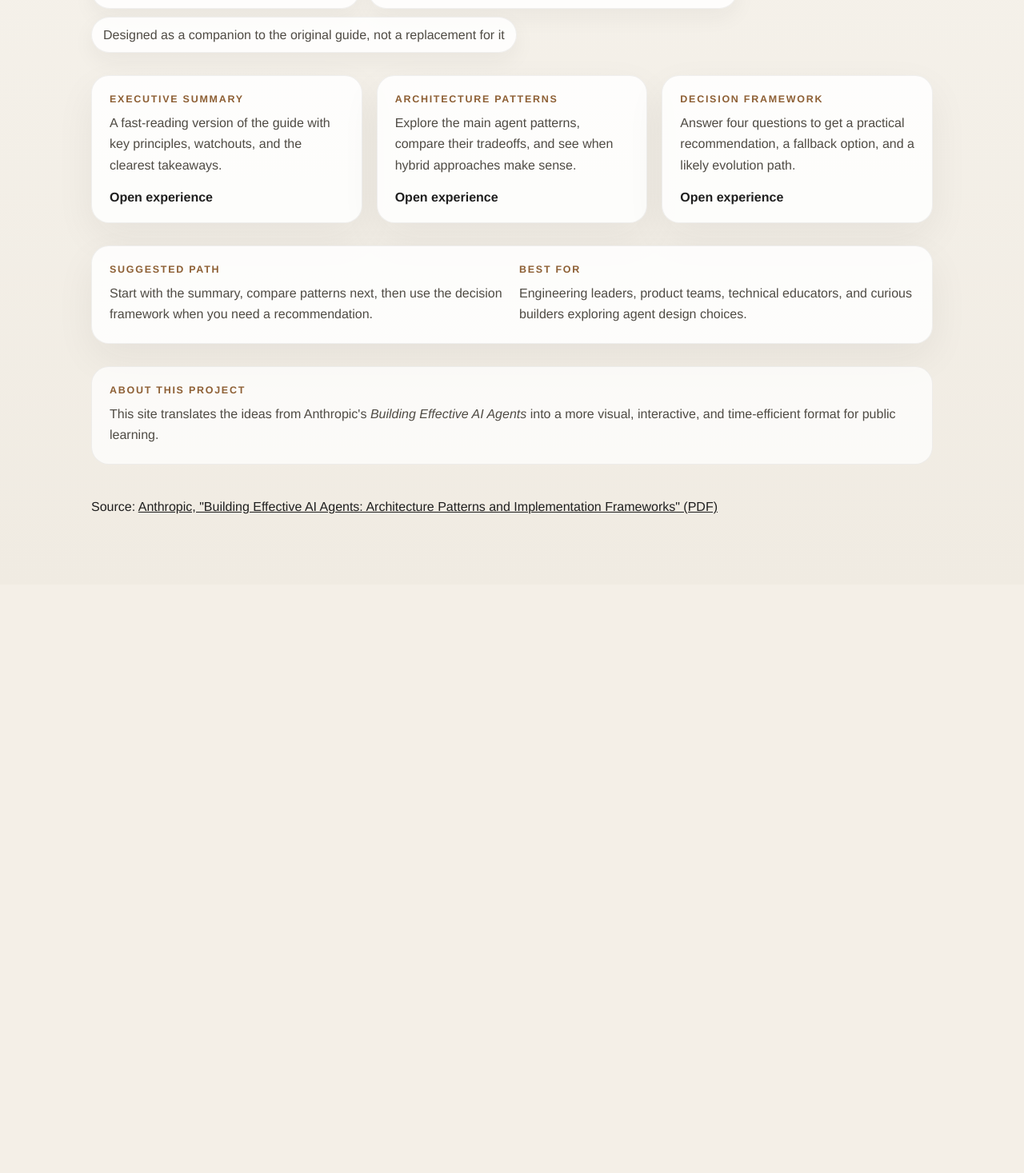
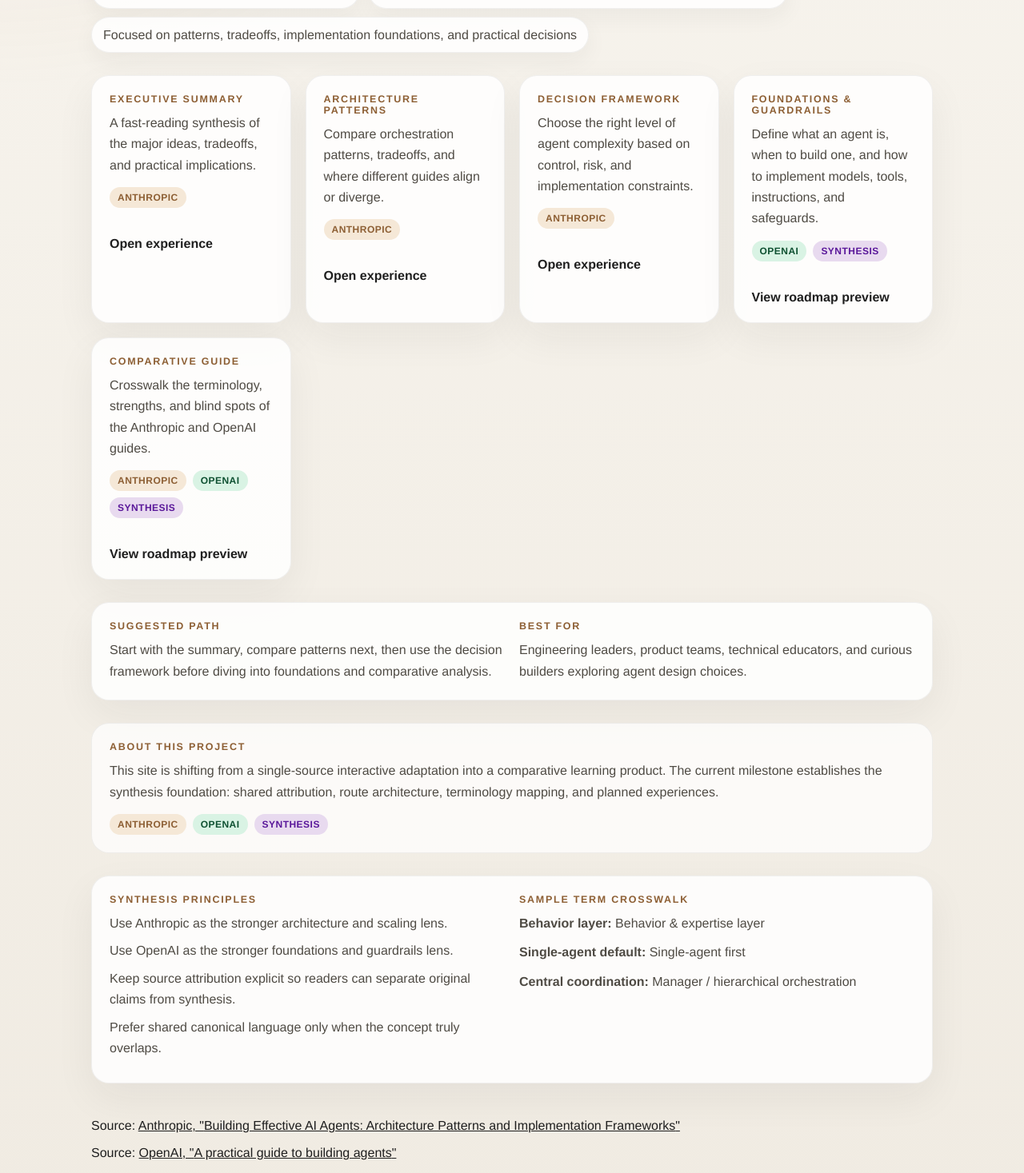
Before and after one commit to Better-Software-Foundation/building-effective-ai-agents, a React (Vite) app: page / in a window 1280 px wide. Shown: the part 583-2050 px from the top of the page at 80% size. Before the commit the page ends 1314 px from the top, so only its background shows below. Built offline with nearby package versions, Linux system fonts and the light colour scheme.

Commit message:
Add synthesis foundation and route architecture

```diff
--- a/src/App.jsx
+++ b/src/App.jsx
@@ -1,49 +1,73 @@
 import { Link, Route, Routes, useLocation } from "react-router-dom";
 import { Analytics } from "@vercel/analytics/react";
+import SourceBadge from "./components/SourceBadge";
+import {
+  routeArchitecture,
+  sourceRegistry,
+  synthesisPrinciples,
+  terminologyCrosswalk,
+} from "./content/synthesisModel";
 import ExecutiveSummary from "../ai-agent-executive-summary.jsx";
 import ArchitecturePatterns from "../ai-agent-architecture-patterns.jsx";
 import DecisionFramework from "../ai-agent-decision-framework.jsx";
 
-const experiences = [
-  {
-    path: "/summary",
-    title: "Executive Summary",
-    description:
-      "A fast-reading version of the guide with key principles, watchouts, and the clearest takeaways.",
-  },
-  {
-    path: "/patterns",
-    title: "Architecture Patterns",
-    description:
-      "Explore the main agent patterns, compare their tradeoffs, and see when hybrid approaches make sense.",
-  },
-  {
-    path: "/decision",
-    title: "Decision Framework",
-    description:
-      "Answer four questions to get a practical recommendation, a fallback option, and a likely evolution path.",
-  },
-];
-
-const sourceUrl =
-  "https://resources.anthropic.com/hubfs/Building%20Effective%20AI%20Agents-%20Architecture%20Patterns%20and%20Implementation%20Frameworks.pdf";
-
 const quickPoints = [
   "Built for people who need the big ideas fast",
-  "Focused on agent patterns, tradeoffs, and practical decisions",
-  "Designed as a companion to the original guide, not a replacement for it",
+  "Now expanding toward a synthesis of Anthropic and OpenAI guidance",
+  "Focused on patterns, tradeoffs, implementation foundations, and practical decisions",
 ];
 
 const visitorGuidance = [
   {
     label: "Suggested Path",
-    text: "Start with the summary, compare patterns next, then use the decision framework when you need a recommendation.",
+    text: "Start with the summary, compare patterns next, then use the decision framework before diving into foundations and comparative analysis.",
   },
   {
     label: "Best For",
     text: "Engineering leaders, product teams, technical educators, and curious builders exploring agent design choices.",
   },
 ];
+
+const liveExperiences = routeArchitecture.filter((item) => item.status === "live");
+const sourceList = [sourceRegistry.anthropic, sourceRegistry.openai];
+
+function PlannedExperiencePage({ title, summary, plannedSections, sourceIds }) {
+  return (
+    <main className="shell" style={{ display: "grid", gap: 22 }}>
+      <section className="hero">
+        <p className="eyebrow">Planned Experience</p>
+        <h1 style={{ maxWidth: "none" }}>{title}</h1>
+        <p className="hero-copy">{summary}</p>
+        <div style={{ display: "flex", flexWrap: "wrap", gap: 8, marginTop: 18 }}>
+          {sourceIds.map((sourceId) => (
+            <SourceBadge key={sourceId} sourceId={sourceId} />
+          ))}
+        </div>
+      </section>
+
+      <section className="guidance-panel">
+        <div>
+          <p className="panel-label">Why this page exists</p>
+          <p className="panel-text">
+            This route is part of the new synthesis architecture. It will help
+            bridge the current Anthropic-focused app with OpenAI&apos;s practical
+            implementation guidance.
+          </p>
+        </div>
+        <div>
+          <p className="panel-label">Planned sections</p>
+          <div className="panel-text">
+            {plannedSections.map((section) => (
+              <p key={section} style={{ margin: "0 0 6px" }}>
+                {section}
+              </p>
+            ))}
+          </div>
+        </div>
+      </section>
+    </main>
+  );
+}
 
 function HomePage() {
   return (
@@ -52,9 +76,10 @@ function HomePage() {
         <p className="eyebrow">Better Software Foundation</p>
         <h1>Building Effective AI Agents</h1>
         <p className="hero-copy">
-          Three interactive experiences for readers who want the core ideas,
-          architecture choices, and decision logic from Anthropic&apos;s guide
-          without having to work through the entire document in one sitting.
+          An interactive guide that began as an adaptation of Anthropic&apos;s
+          framework and is now evolving into a synthesized learning experience
+          across Anthropic and OpenAI guidance on agent design, implementation,
+          and safety.
         </p>
         <div className="hero-actions">
           <Link className="primary-link" to="/summary">
@@ -78,13 +103,32 @@ function HomePage() {
       </section>
 
       <section className="card-grid">
-        {experiences.map((item) => (
+        {routeArchitecture.map((item) => (
           <article key={item.path} className="experience-card">
             <p className="card-kicker">{item.title}</p>
             <p className="card-text">{item.description}</p>
+            <div
+              style={{
+                display: "flex",
+                flexWrap: "wrap",
+                gap: 8,
+                marginTop: 14,
+                marginBottom: 18,
+              }}
+            >
+              {item.sourceIds.map((sourceId) => (
+                <SourceBadge key={sourceId} sourceId={sourceId} />
+              ))}
+            </div>
+            {item.status === "live" ? (
               <Link className="card-link" to={item.path}>
                 Open experience
               </Link>
+            ) : (
+              <Link className="card-link" to={item.path}>
+                View roadmap preview
+              </Link>
+            )}
           </article>
         ))}
       </section>
@@ -101,19 +145,50 @@ function HomePage() {
       <section className="source-panel">
         <p className="panel-label">About This Project</p>
         <p className="panel-text">
-          This site translates the ideas from Anthropic&apos;s{" "}
-          <em>Building Effective AI Agents</em> into a more visual,
-          interactive, and time-efficient format for public learning.
+          This site is shifting from a single-source interactive adaptation into
+          a comparative learning product. The current milestone establishes the
+          synthesis foundation: shared attribution, route architecture,
+          terminology mapping, and planned experiences.
         </p>
+        <div style={{ display: "flex", flexWrap: "wrap", gap: 8, marginTop: 14 }}>
+          <SourceBadge sourceId="anthropic" />
+          <SourceBadge sourceId="openai" />
+          <SourceBadge sourceId="synthesis" />
+        </div>
+      </section>
+
+      <section className="guidance-panel">
+        <div>
+          <p className="panel-label">Synthesis principles</p>
+          <div className="panel-text">
+            {synthesisPrinciples.map((item) => (
+              <p key={item} style={{ margin: "0 0 8px" }}>
+                {item}
+              </p>
+            ))}
+          </div>
+        </div>
+        <div>
+          <p className="panel-label">Sample term crosswalk</p>
+          <div className="panel-text">
+            {terminologyCrosswalk.slice(0, 3).map((item) => (
+              <p key={item.concept} style={{ margin: "0 0 10px" }}>
+                <strong>{item.concept}:</strong> {item.canonical}
+              </p>
+            ))}
+          </div>
+        </div>
       </section>
 
       <footer className="site-footer">
-        <p className="footer-text">
+        {sourceList.map((source) => (
+          <p key={source.id} className="footer-text">
             Source:{" "}
-          <a href={sourceUrl} target="_blank" rel="noreferrer">
-            Anthropic, &quot;Building Effective AI Agents: Architecture Patterns and Implementation Frameworks&quot; (PDF)
+            <a href={source.url} target="_blank" rel="noreferrer">
+              {source.label}, &quot;{source.title}&quot;
             </a>
           </p>
+        ))}
       </footer>
     </main>
   );
@@ -133,7 +208,7 @@ function SiteNav() {
           <Link className={location.pathname === "/" ? "active" : ""} to="/">
             Home
           </Link>
-          {experiences.map((item) => (
+          {liveExperiences.map((item) => (
             <Link
               key={item.path}
               className={location.pathname === item.path ? "active" : ""}
@@ -150,6 +225,9 @@ function SiteNav() {
 }
 
 export default function App() {
+  const foundations = routeArchitecture.find((item) => item.path === "/foundations");
+  const compare = routeArchitecture.find((item) => item.path === "/compare");
+
   return (
     <div className="app-frame">
       <SiteNav />
@@ -158,6 +236,28 @@ export default function App() {
         <Route path="/summary" element={<ExecutiveSummary />} />
         <Route path="/patterns" element={<ArchitecturePatterns />} />
         <Route path="/decision" element={<DecisionFramework />} />
+        <Route
+          path="/foundations"
+          element={
+            <PlannedExperiencePage
+              title={foundations.title}
+              summary={foundations.description}
+              plannedSections={foundations.plannedSections}
+              sourceIds={foundations.sourceIds}
+            />
+          }
+        />
+        <Route
+          path="/compare"
+          element={
+            <PlannedExperiencePage
+              title={compare.title}
+              summary={compare.description}
+              plannedSections={compare.plannedSections}
+              sourceIds={compare.sourceIds}
+            />
+          }
+        />
       </Routes>
       <Analytics />
     </div>
--- /dev/null
+++ b/src/components/SourceBadge.jsx
@@ -0,0 +1,28 @@
+import { sourceRegistry } from "../content/synthesisModel";
+
+export default function SourceBadge({ sourceId }) {
+  const source = sourceRegistry[sourceId];
+
+  if (!source) return null;
+
+  return (
+    <span
+      style={{
+        display: "inline-flex",
+        alignItems: "center",
+        gap: 6,
+        minHeight: 26,
+        padding: "0 10px",
+        borderRadius: 999,
+        background: source.background,
+        color: source.color,
+        fontSize: 12,
+        fontWeight: 700,
+        letterSpacing: "0.04em",
+        textTransform: "uppercase",
+      }}
+    >
+      {source.shortLabel}
+    </span>
+  );
+}
--- /dev/null
+++ b/src/content/synthesisModel.js
@@ -0,0 +1,159 @@
+export const sourceRegistry = {
+  anthropic: {
+    id: "anthropic",
+    label: "Anthropic",
+    shortLabel: "Anthropic",
+    color: "#8D5F34",
+    background: "#F5E8D7",
+    url: "https://resources.anthropic.com/hubfs/Building%20Effective%20AI%20Agents-%20Architecture%20Patterns%20and%20Implementation%20Frameworks.pdf",
+    title:
+      "Building Effective AI Agents: Architecture Patterns and Implementation Frameworks",
+  },
+  openai: {
+    id: "openai",
+    label: "OpenAI",
+    shortLabel: "OpenAI",
+    color: "#0F5132",
+    background: "#D9F3E4",
+    url: "https://openai.com/index/a-practical-guide-to-building-agents/",
+    title: "A practical guide to building agents",
+  },
+  both: {
+    id: "both",
+    label: "Both",
+    shortLabel: "Both",
+    color: "#1F3C88",
+    background: "#DCE7FF",
+  },
+  synthesis: {
+    id: "synthesis",
+    label: "Synthesis",
+    shortLabel: "Synthesis",
+    color: "#5A189A",
+    background: "#E8DAEF",
+  },
+};
+
+export const routeArchitecture = [
+  {
+    path: "/summary",
+    title: "Executive Summary",
+    description:
+      "A fast-reading synthesis of the major ideas, tradeoffs, and practical implications.",
+    status: "live",
+    sourceIds: ["anthropic"],
+    role: "High-level framing and takeaways",
+  },
+  {
+    path: "/patterns",
+    title: "Architecture Patterns",
+    description:
+      "Compare orchestration patterns, tradeoffs, and where different guides align or diverge.",
+    status: "live",
+    sourceIds: ["anthropic"],
+    role: "Architecture options and tradeoffs",
+  },
+  {
+    path: "/decision",
+    title: "Decision Framework",
+    description:
+      "Choose the right level of agent complexity based on control, risk, and implementation constraints.",
+    status: "live",
+    sourceIds: ["anthropic"],
+    role: "Decision support and recommended next step",
+  },
+  {
+    path: "/foundations",
+    title: "Foundations & Guardrails",
+    description:
+      "Define what an agent is, when to build one, and how to implement models, tools, instructions, and safeguards.",
+    status: "planned",
+    sourceIds: ["openai", "synthesis"],
+    role: "Implementation fundamentals and safety",
+    plannedSections: [
+      "What is an agent?",
+      "When should you build one?",
+      "Model, tools, and instructions",
+      "Guardrails and human intervention",
+    ],
+  },
+  {
+    path: "/compare",
+    title: "Comparative Guide",
+    description:
+      "Crosswalk the terminology, strengths, and blind spots of the Anthropic and OpenAI guides.",
+    status: "planned",
+    sourceIds: ["anthropic", "openai", "synthesis"],
+    role: "Cross-source synthesis and comparison",
+    plannedSections: [
+      "Terminology crosswalk",
+      "Breadth versus depth matrix",
+      "Source-specific strengths",
+      "What the synthesis adds",
+    ],
+  },
+];
+
+export const terminologyCrosswalk = [
+  {
+    concept: "Behavior layer",
+    anthropic: "Skills",
+    openai: "Instructions",
+    canonical: "Behavior & expertise layer",
+    relationship: "Partial overlap",
+    note:
+      "OpenAI instructions define behavior directly; Anthropic skills package reusable expertise, workflows, and often instruction-like guidance.",
+  },
+  {
+    concept: "Single-agent default",
+    anthropic: "Single agent; start simple",
+    openai: "Single-agent systems; maximize one agent first",
+    canonical: "Single-agent first",
+    relationship: "Strong alignment",
+    note:
+      "Both guides recommend maximizing one capable agent before introducing orchestration overhead.",
+  },
+  {
+    concept: "Central coordination",
+    anthropic: "Hierarchical / supervisory systems",
+    openai: "Manager pattern (agents as tools)",
+    canonical: "Manager / hierarchical orchestration",
+    relationship: "Near-equivalent",
+    note:
+      "Both describe one central agent coordinating specialist capabilities, though the OpenAI framing is more SDK-oriented.",
+  },
+  {
+    concept: "Peer delegation",
+    anthropic: "Collaborative / peer-to-peer systems",
+    openai: "Decentralized handoffs",
+    canonical: "Decentralized handoff pattern",
+    relationship: "Related, not identical",
+    note:
+      "OpenAI emphasizes handoff control flow between peers; Anthropic emphasizes emergent collaboration and multi-perspective coordination.",
+  },
+  {
+    concept: "Safety layer",
+    anthropic: "Watchouts, observability, governance",
+    openai: "Guardrails, tripwires, human intervention",
+    canonical: "Operational safety and control layer",
+    relationship: "Complementary",
+    note:
+      "Anthropic covers strategic operational risks; OpenAI goes deeper on implementation guardrails and intervention triggers.",
+  },
+  {
+    concept: "Tooling model",
+    anthropic: "Toolkit and skills",
+    openai: "Tools: data, action, orchestration",
+    canonical: "Tool layer",
+    relationship: "Shared concept",
+    note:
+      "Both see tools as central to agent reach; OpenAI provides a more explicit category model for tool design.",
+  },
+];
+
+export const synthesisPrinciples = [
+  "Use Anthropic as the stronger architecture and scaling lens.",
+  "Use OpenAI as the stronger foundations and guardrails lens.",
+  "Keep source attribution explicit so readers can separate original claims from synthesis.",
+  "Prefer shared canonical language only when the concept truly overlaps.",
+];
```
Also changed, not shown: 2 other files (tests, documents, lock files or other folders). Lines whose indentation alone changed are shown as unchanged.
